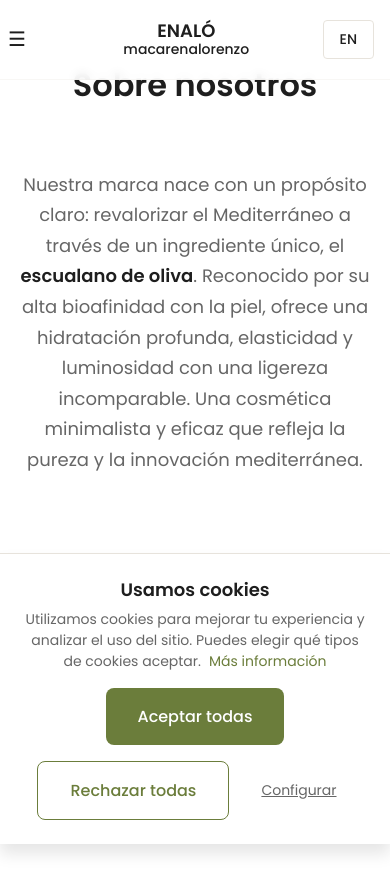
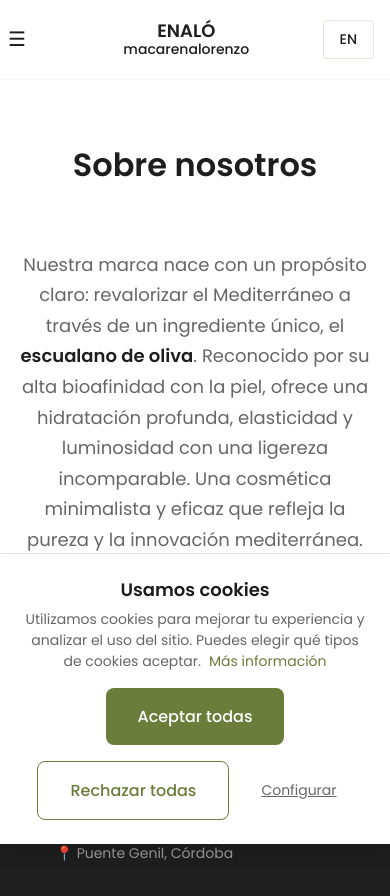
Before and after one commit to feergalope/enalo-web, a React (Vite) app: page /about in a window 390 px wide. Before the commit the page ends 844 px from the top, so only its background shows below. Built offline with nearby package versions, Linux system fonts and the light colour scheme.

Commit message:
feat: update about us page for mobile

```diff
--- a/src/routes/About.tsx
+++ b/src/routes/About.tsx
@@ -17,8 +17,8 @@
   text-align: center;
   margin-bottom: ${theme.space.xxxl};
 
-  @media (max-width: ${theme.breakpoints.tablet}) {
-    padding-top: 0;
+  @media (max-width: ${theme.breakpoints.mobile}) {
+    padding-top: 80px;
   }
 
   h1 {
```
